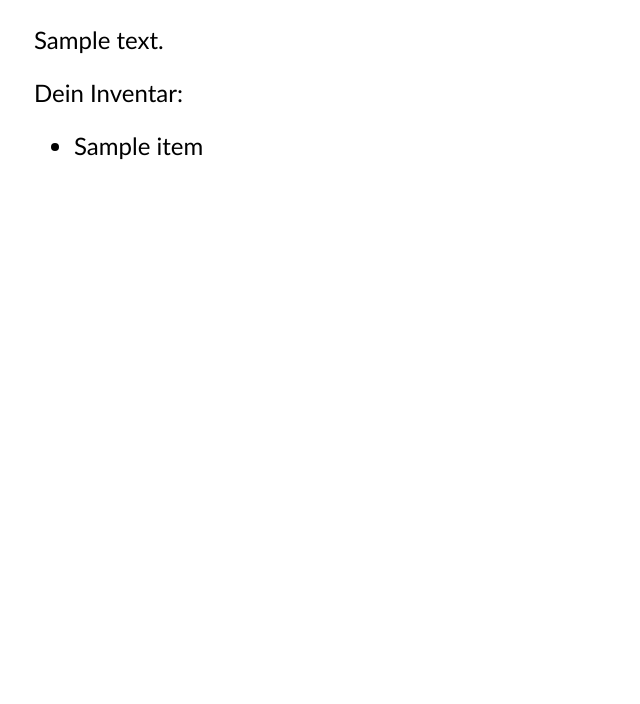
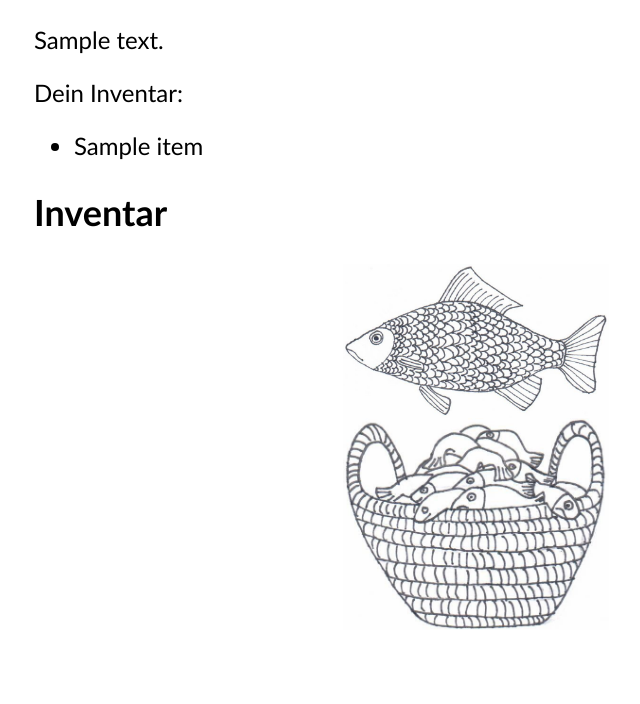
Before and after one commit to claudiopietra/Geotest, a Django app: template Geotest/templates/location.html in a window 1280 px wide. Shown: the part 384-1088 px from the top of the page, without its empty margins (24-664 px from the left). Before the commit the page ends 544 px from the top, so only its background shows below. Run offline with Django 3.2, Linux system fonts and the light colour scheme; the template is opened without the code that fills it: most values are stand-ins (such as "Sample title", 1, 10 or a date in 2020); grey boxes marked "Sample" are stand-in pictures.

Commit message:
Update location.html

```diff
--- a/Geotest/templates/location.html
+++ b/Geotest/templates/location.html
@@ -28,5 +28,10 @@
         <p>Ausser Deinen Kleidern keine Gegenstände</p>
         {% endif %}
         </p>
+        <h2>Inventar</h2>
+        <p>
+            <img src="/static/104829.jpg">
+            <img src="/static/367458.jpg">
+        </p>
     </body>
 </html>
```
